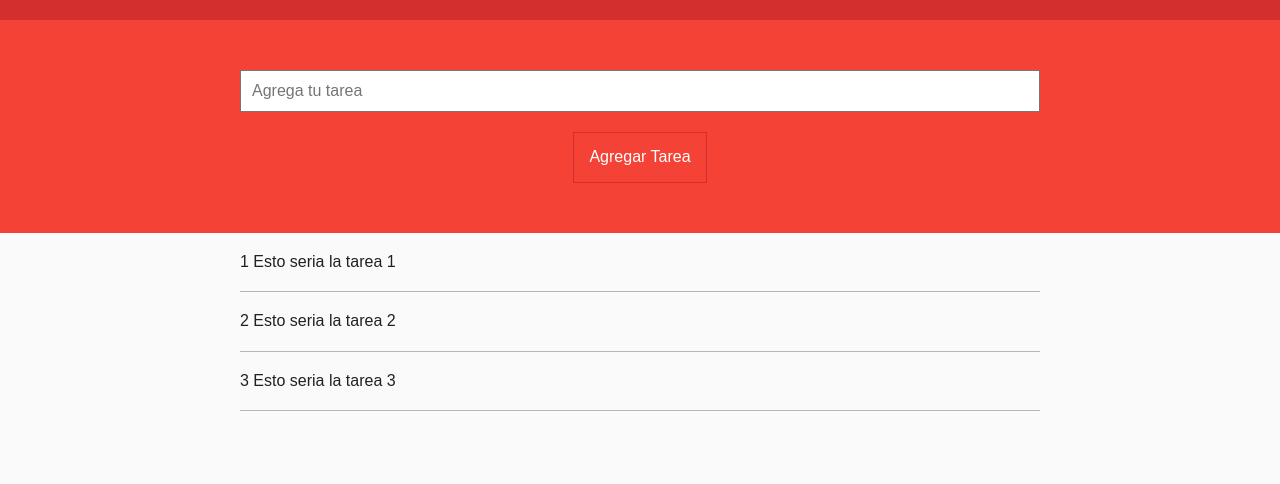
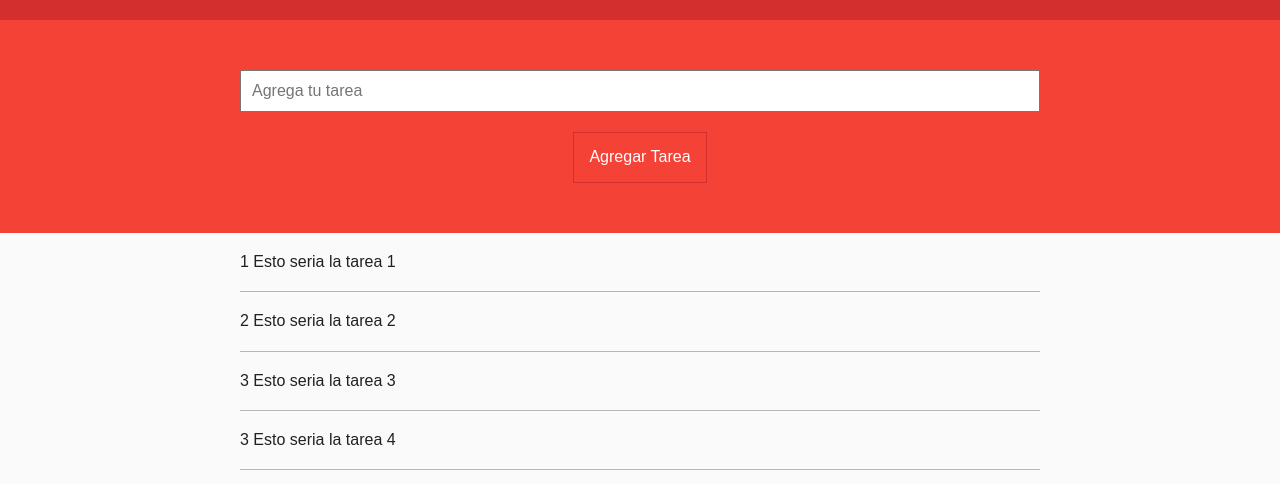
Before and after one commit to OscarArmasOP/task-list, a plain HTML site: page index.html in a window 1280 px wide. Drawn offline with nearby package versions, Linux system fonts and the light colour scheme; files whose address does not match are found by name.

Commit message:
Segunda modificación

```diff
--- a/index.html
+++ b/index.html
@@ -25,6 +25,7 @@
                 <li><a href="#">1 Esto seria la tarea 1</a></li>
                 <li><a href="#">2 Esto seria la tarea 2</a></li>
                 <li><a href="#">3 Esto seria la tarea 3</a></li>
+                <li><a href="#">3 Esto seria la tarea 4</a></li>
             </ul>
         </div>
     </div>
```
